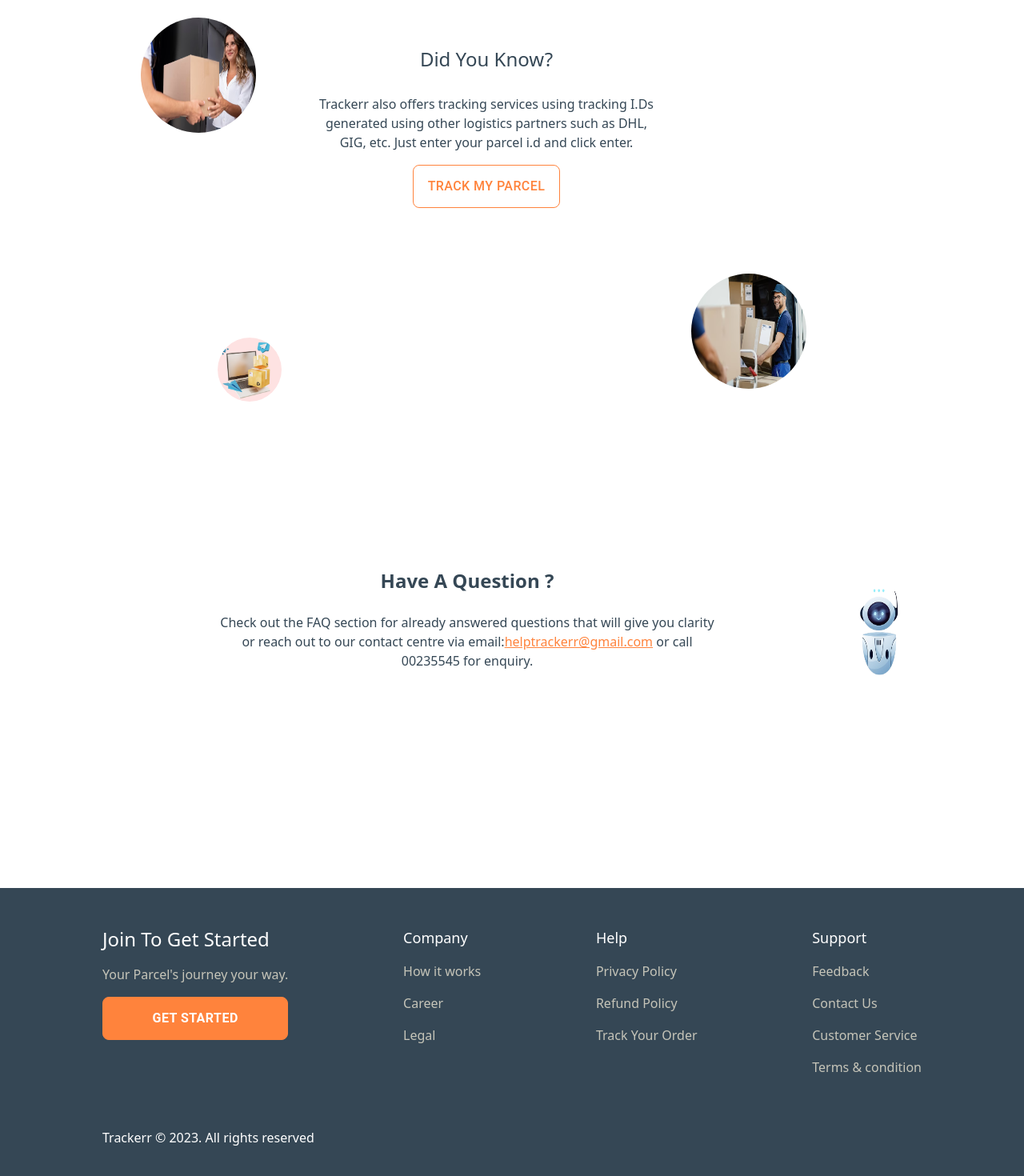
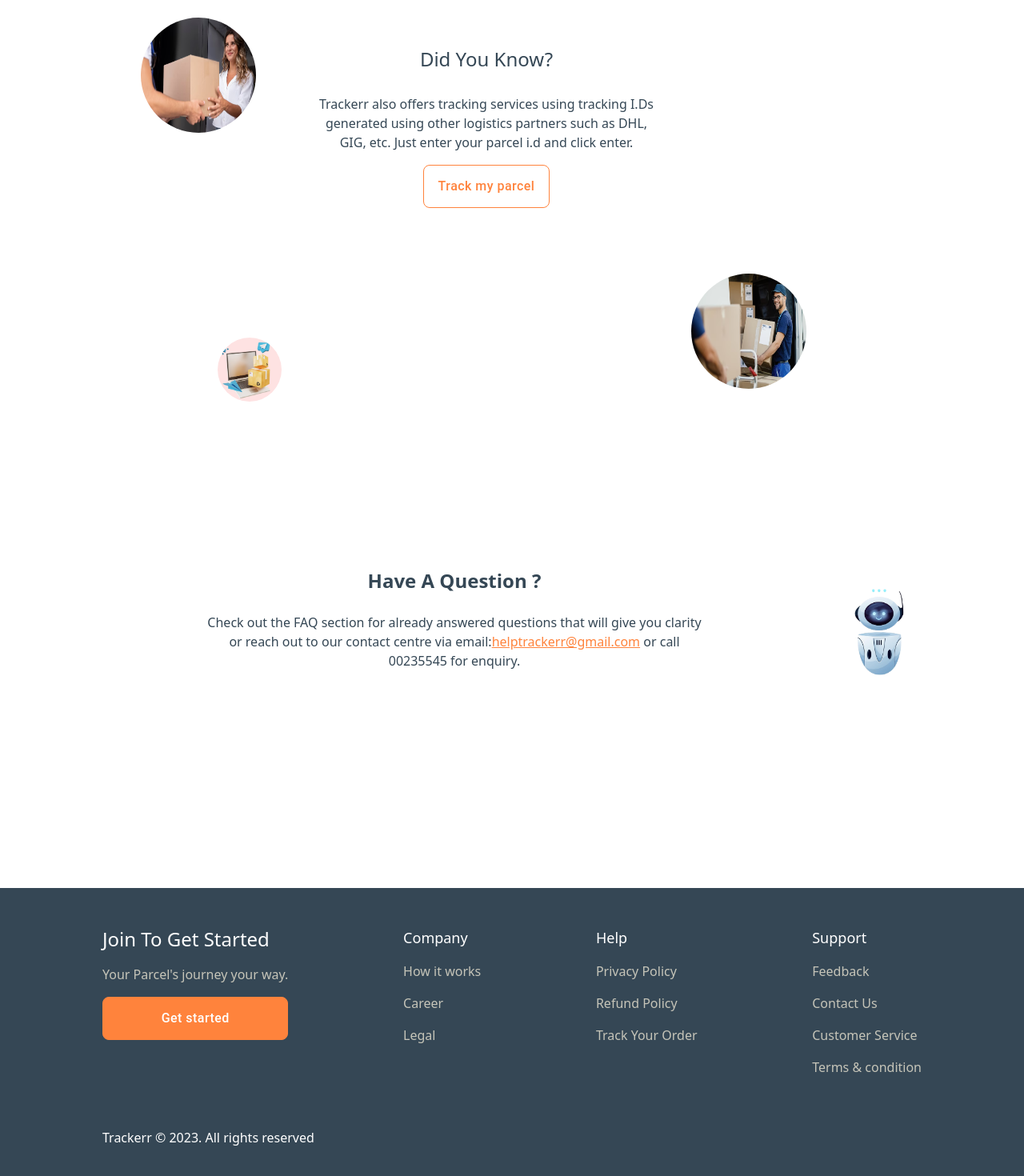
Before and after one commit to Amadu9933/Tracker-web-static, a React (Vite) app in the folder web-static/: page / in a window 1280 px wide. Shown: the part 1197-2667 px from the top of the page at 80% size. Built offline with nearby package versions, Linux system fonts and the light colour scheme; a small style sheet from the web is missing.

Commit message:
something going on

```diff
--- a/web-static/src/components/common/footer/Footer.tsx
+++ b/web-static/src/components/common/footer/Footer.tsx
@@ -34,8 +34,14 @@ const Footer: React.FC = () => {
 								backgroundColor: "#FF833C",
 								color: "white",
 							},
+							"&:hover": {
+								backgroundColor: "#FF833C",
+								color: "white",
+								borderColor: "#FF833C",
+							},
 							fontSize: "16px",
-							fontWeight: "bold",
+							fontWeight: "medium",
+							textTransform: "none",
 							width: { xs: "contain", md: "100%" },
 							marginLeft: { xs: "0", md: "0" },
 						}}>
--- a/web-static/src/components/myQuestionSection/MyQestionSection.tsx
+++ b/web-static/src/components/myQuestionSection/MyQestionSection.tsx
@@ -16,7 +16,7 @@ const MyQestionSection: React.FC = () => {
 				</p>
 			</div>
 			<div className="   md:ml-36 md:visible invisible ">
-				<img className="md:w-28 md:h-40 w-0 h-0 " src={robot} alt="robot" />
+				<img className="md:w-36 md:h-40 w-0 h-0 " src={robot} alt="robot" />
 			</div>
 		</section>
 	);
--- a/web-static/src/components/pages/customerPages/CustomerDidYouKnow.tsx
+++ b/web-static/src/components/pages/customerPages/CustomerDidYouKnow.tsx
@@ -54,8 +54,14 @@ const CustomerDidYouKnow: React.FC = () => {
 							"&:focus": {
 								borderColor: "#FF833C",
 							},
+							"&:hover": {
+								backgroundColor: "#FF833C",
+								color: "white",
+								borderColor: "#FF833C",
+							},
 							fontSize: "16px",
 							fontWeight: "medium",
+							textTransform: "none",
 						}}>
 						Track my parcel
 					</Button>
```
